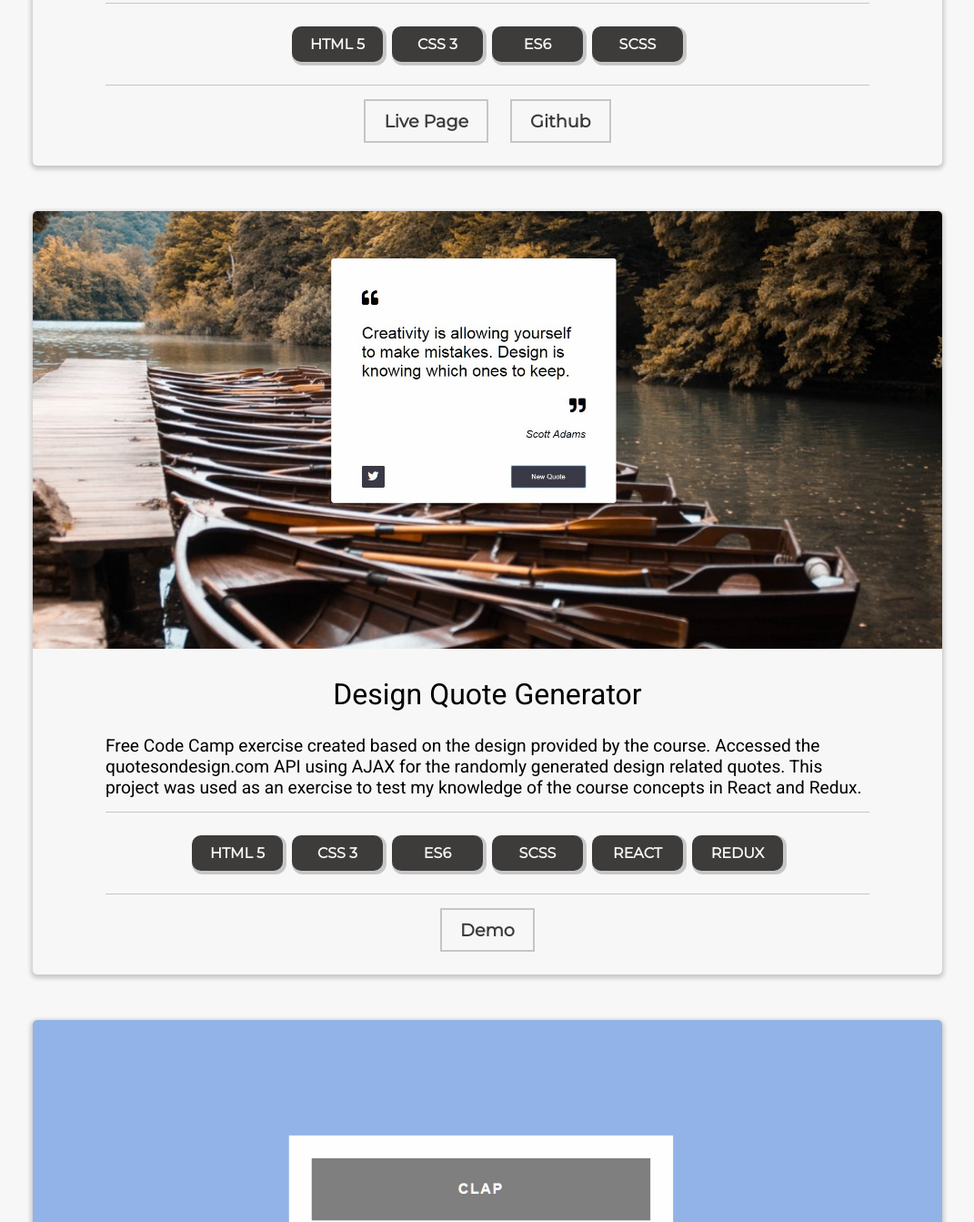
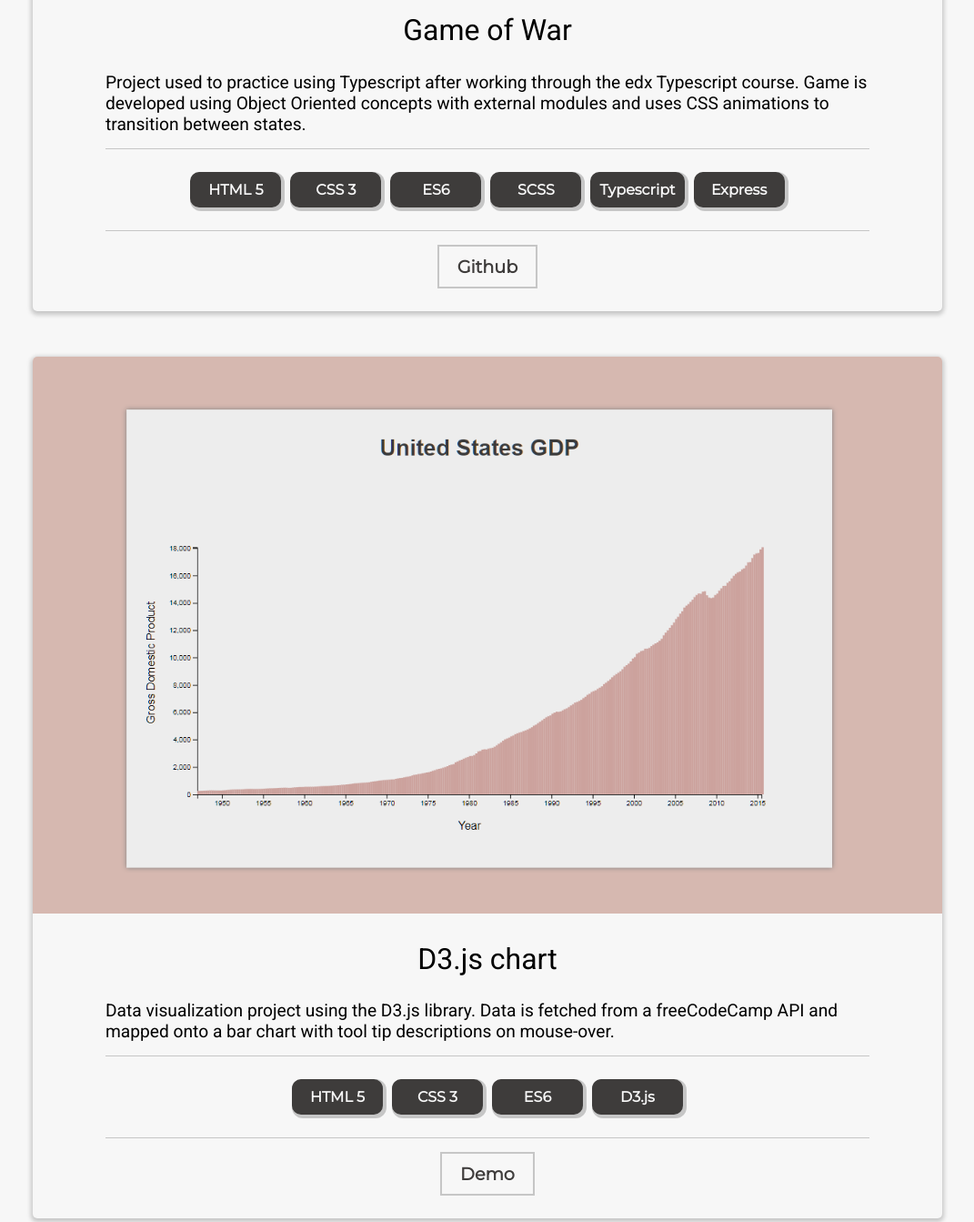
Before and after one commit to rumakn/FrontEndPortfolio, a plain HTML site: page index.html in a window 1280 px wide. Shown: the part 840-2183 px from the top of the page at 91% size, without its empty margins (104-1175 px from the left). Drawn offline with Linux system fonts and the light colour scheme.

Commit message:
adding projects

```diff
--- a/index.html
+++ b/index.html
@@ -34,6 +34,50 @@
                     PROJECTS
                 </h2>
                 <!-- widget for project -->
+                <div class='proj-widget'>
+
+                    <img class='preview' src='images/gameOfWar.png'>
+                    <h2 class='widget-title'> Game of War </h2>
+                    <div class='desc'>
+                        Project used to practice using Typescript after working through the edx Typescript course. Game is developed using Object Oriented concepts with external modules and uses CSS animations to transition between states.
+                    </div>
+                    <div class='tools'>
+                            <div class='tag html-tag'> HTML 5</div>
+                            <div class='tag css-tag'> CSS 3 </div>
+                            <div class='tag js-tag'> ES6 </div>
+                            <div class='tag scss-tag'> SCSS</div>
+                            <div class='tag scss-tag'> Typescript</div>
+                            <div class='tag scss-tag'> Express</div>
+
+                        </div>
+
+                    <div class='links'>
+                            <a href='https://github.com/rumakn/GameOfWar'>Github</a>
+                    </div>
+                </div>
+
+                <div class='proj-widget'>
+
+                    <img class='preview' src='images/D3Chart.png'>
+                    <h2 class='widget-title'> D3.js chart</h2>
+                    <div class='desc'>
+                        Data visualization project using the D3.js library. Data is fetched from a freeCodeCamp API and mapped onto a bar chart with tool tip descriptions on mouse-over.
+                    </div>
+                    <div class='tools'>
+                            <div class='tag html-tag'> HTML 5</div>
+                            <div class='tag css-tag'> CSS 3 </div>
+                            <div class='tag js-tag'> ES6</div>
+                            <div class='tag scss-tag'> D3.js</div>
+                        </div>
+
+                    <div class='links'>
+                            <a href='https://codepen.io/rumakn/full/bQRyJQ/'>Demo</a>
+                        </div>
+
+
+
+                </div>
+
                 <div class='proj-widget'>
 
                     <img class='preview' src='images/timer.png'>
--- a/scss/base/layout.scss
+++ b/scss/base/layout.scss
@@ -1,4 +1,5 @@
 body{
+    // background-image: linear-gradient($background-color-dark,$background-color-dark, $dark-grey);
     position:relative;
     margin:auto;
     font-family:  Verdana, Arial, Tahoma, sans-serif;
@@ -19,3 +20,11 @@ main{
     }
 
 }
+
+.background-image{
+    background-image: url('../images/sketch.png');
+    background-size: contain;
+    background-repeat: repeat-x;
+    background-position:top;
+    background-attachment: fixed;
+}
```
Also changed, not shown: images/D3Chart.png (added), images/gameOfWar.png (added).
